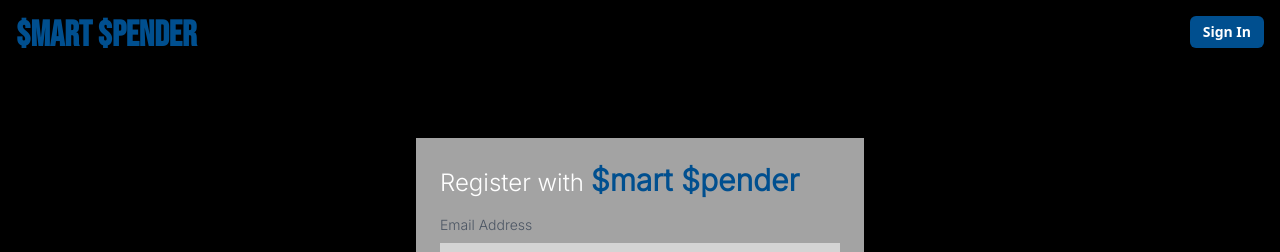
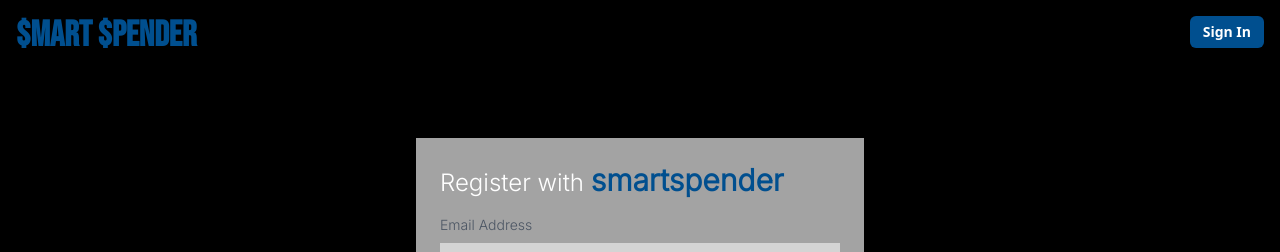
Before and after one commit to koyostar/smart-spender-fe, a React (Create React App) app: page /signup in a window 1280 px wide. Shown: the top 252 px of the page. Built offline with nearby package versions, Linux system fonts and the light colour scheme; no server answers.

Commit message:
chore: change SignUpForm header

```diff
--- a/src/components/SignUpForm/SignUpForm.jsx
+++ b/src/components/SignUpForm/SignUpForm.jsx
@@ -42,7 +42,7 @@
         <header className="text-white font-inter font-light text-2xl mb-4">
           Register with{" "}
           <span className="text-[#004F8F] text-3xl font-bold">
-            $mart $pender
+            smartspender
           </span>
         </header>
         <div className="mb-6">
```
